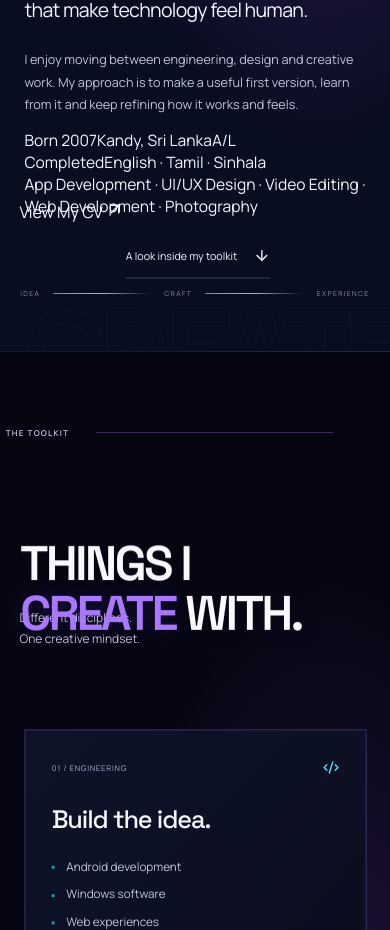
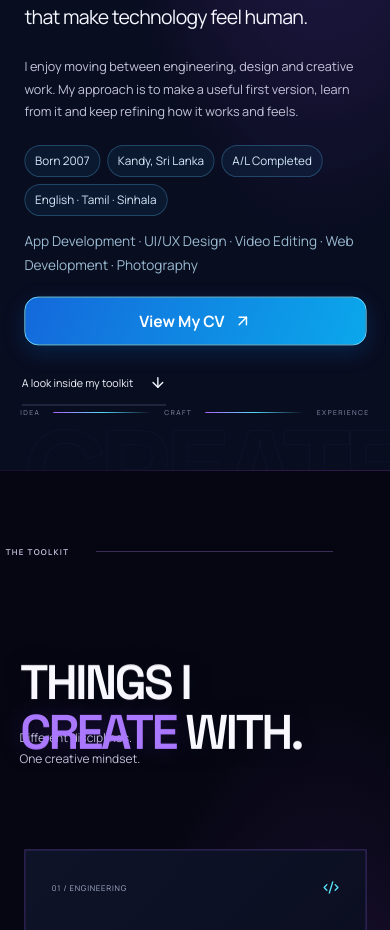
Before and after one commit to Mhd-Azeem/AZ-portfolio, a React (Vite) app: page / in a window 390 px wide. Shown: the part 1479-2409 px from the top of the page. Built offline with nearby package versions, Linux system fonts and the light colour scheme.

Commit message:
Style responsive personal profile and cinematic CV button

```diff
--- a/src/style.css
+++ b/src/style.css
@@ -1450,3 +1450,13 @@ body{overflow-x:clip}
 @media(hover:none),(prefers-reduced-motion:reduce){
  .contact-method:hover,.contact-card-cta:hover{transform:none}
 }
+
+/* Personal profile and CV image action */
+.about-profile-details{display:flex;flex-wrap:wrap;gap:9px;margin:20px 0 12px}
+.about-profile-details span{border:1px solid rgba(95,201,255,.26);border-radius:999px;background:rgba(31,93,143,.15);padding:8px 12px;color:#d7ebfa;font-size:13px}
+.about-interests{color:#9bbbd1;font-size:14px;line-height:1.7;margin:0 0 16px}
+.about-cv-link{display:inline-flex;align-items:center;justify-content:center;gap:10px;padding:13px 20px;border-radius:14px;background:linear-gradient(110deg,#1469db,#0ba7eb);border:1px solid #73d9ff;color:#fff;text-decoration:none;font-weight:700;box-shadow:0 7px 22px rgba(4,119,223,.22);margin:4px 18px 14px 0;transition:transform .2s,box-shadow .2s}
+.about-cv-link:hover{transform:translateY(-2px);box-shadow:0 9px 28px rgba(4,119,223,.36)}
+.about-cv-link:focus-visible{outline:3px solid #8beaff;outline-offset:4px}
+@media(max-width:520px){.about-profile-details{gap:7px}.about-profile-details span{font-size:12px;padding:7px 10px}.about-cv-link{width:100%;margin-right:0}}
+@media(prefers-reduced-motion:reduce){.about-cv-link{transition:none}.about-cv-link:hover{transform:none}}
```
